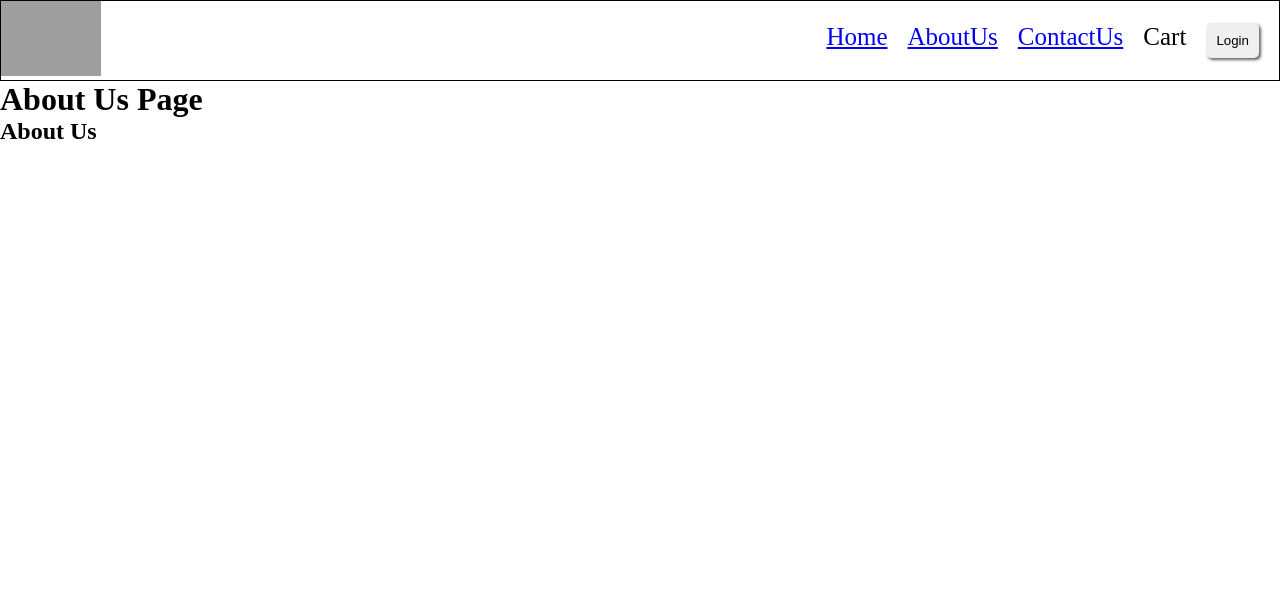
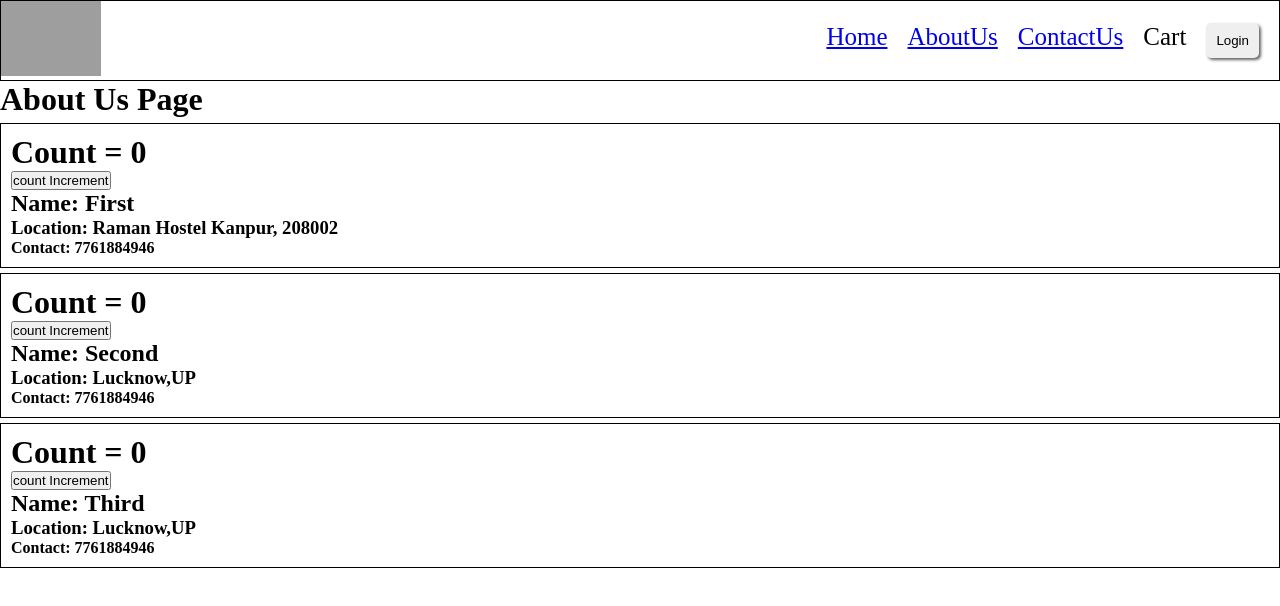
Before and after one commit to BaljeetKumarSingh/React, a React (Vite) app: page /about in a window 1280 px wide. Shown: the top 606 px of the page. Built offline with nearby package versions, Linux system fonts and the light colour scheme; grey boxes are pictures that could not be loaded.

Commit message:
Understandig the Mounting Lifecycle of React class based component

```diff
--- a/index.css
+++ b/index.css
@@ -252,3 +252,9 @@
   text-align: center;
   font-size: 1.1rem;
 }
+
+.user-card {
+  border: 1px solid black;
+  padding: 10px;
+  margin: 5px 0;
+}
--- a/src/components/About.js
+++ b/src/components/About.js
@@ -1,10 +1,35 @@
-const About = () => {
-  return (
-    <div>
-      <h1>About Us Page</h1>
-      <h2>About Us</h2>
-    </div>
-  );
-};
+import User from "./User";
+import UserClass from "./UserClass";
+import { Component } from "react";
+
+class About extends Component {
+  constructor(props) {
+    super(props);
+
+    console.log("Parent Constructor");
+  }
+
+  componentDidMount() {
+    console.log("Parent Component Did Mount");
+  }
+  componentDidUpdate() {
+    console.log("Parent Component Did Update");
+  }
+  componentWillUnmount() {
+    console.log("Parent Component Will Unmount");
+  }
+
+  render() {
+    console.log("Parent Render");
+    return (
+      <div>
+        <h1>About Us Page</h1>
+        <UserClass name={"First"} location={"Raman Hostel Kanpur, 208002"} />
+        <UserClass name={"Second"} location={"Lucknow,UP"} />
+        <UserClass name={"Third"} location={"Lucknow,UP"} />
+      </div>
+    );
+  }
+}
 
 export default About;
--- /dev/null
+++ b/src/components/User.js
@@ -0,0 +1,17 @@
+import { useState } from "react";
+
+const User = ({ name, location }) => {
+  const [count] = useState(0);
+  const [count2] = useState(2);
+  return (
+    <div className="user-card">
+      <h1>Count = {count}</h1>
+      <h1>Count2 = {count2}</h1>
+      <h2>Name: {name}</h2>
+      <h3>Location: {location}</h3>
+      <h4>Contact: 7761884946</h4>
+    </div>
+  );
+};
+
+export default User;
--- /dev/null
+++ b/src/components/UserClass.js
@@ -0,0 +1,48 @@
+import React from "react";
+
+class UserClass extends React.Component {
+  constructor(props) {
+    super(props);
+
+    this.state = {
+      count: 0,
+      count2: 2,
+    };
+    console.log(this.props.name + "Child Constructor");
+  }
+
+  componentDidMount() {
+    console.log(this.props.name + "Child Component Did Mount");
+  }
+  componentDidUpdate() {
+    console.log(this.props.name + "Child Component Did Update");
+  }
+  componentWillUnmount() {
+    console.log(this.props.name + "Child Component Will Unmount");
+  }
+
+  render() {
+    console.log(this.props.name + "Child Render");
+    const { name, location } = this.props;
+    const { count } = this.state;
+    return (
+      <div className="user-card">
+        <h1>Count = {count}</h1>
+        <button
+          onClick={() => {
+            this.setState({
+              count: this.state.count + 1,
+            });
+          }}
+        >
+          count Increment
+        </button>
+        <h2>Name: {name}</h2>
+        <h3>Location: {location}</h3>
+        <h4>Contact: 7761884946</h4>
+      </div>
+    );
+  }
+}
+
+export default UserClass;
```
